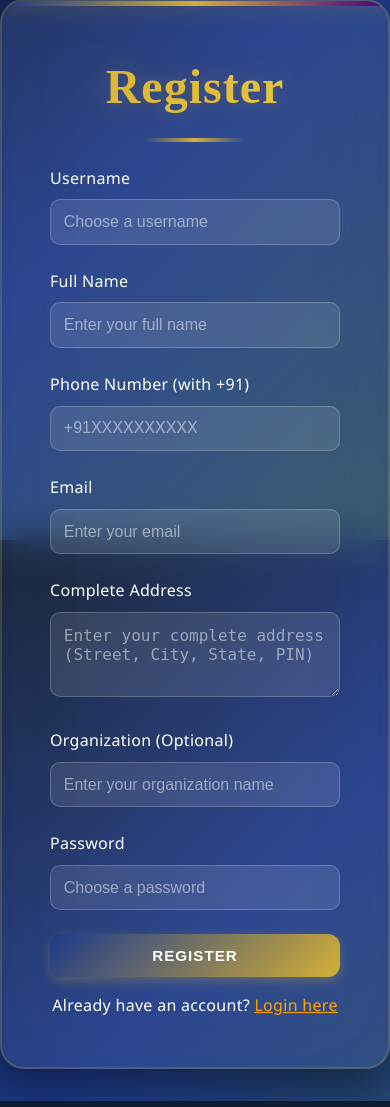
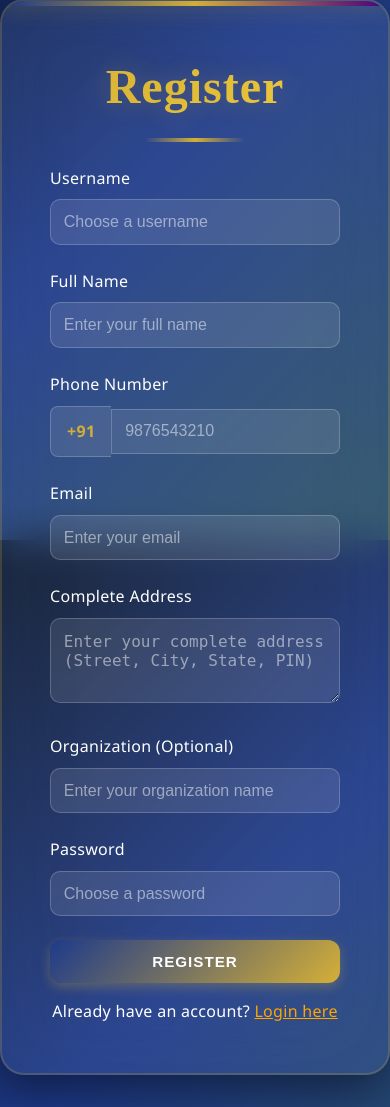
Before and after one commit to mohammedhuzaif17/national_scaffolding, a Flask app: page /register in a window 390 px wide. Shown: the part 304-1411 px from the top of the page. Run offline with Flask 3, Linux system fonts and the light colour scheme.

Commit message:
Improve phone number validation for user registration
Update the registration form and backend logic to enforce strict Indian phone number formatting, ensuring users enter only 10 digits starting with 6, 7, 8, or 9, and automatically prepend the +91 country code.

Replit-Commit-Author: Agent
Replit-Commit-Session-Id: e7853045-e7b3-46d5-8c9b-db49a2a366db
Replit-Commit-Checkpoint-Type: full_checkpoint
Replit-Commit-Event-Id: b153ec9a-5cfc-4929-90a0-e83688292ba4
Replit-Commit-Screenshot-Url: https://storage.googleapis.com/screenshot-production-us-central1/ca2a645e-8279-43dd-ae64-75aee164e925/e7853045-e7b3-46d5-8c9b-db49a2a366db/fDzhmQF

```diff
--- a/app.py
+++ b/app.py
@@ -281,14 +281,15 @@ def register():
         organization = request.form.get('organization')
         password = request.form.get('password')
 
-        if not phone or not phone.startswith('+91') or len(phone) != 13:
-            flash('Phone number must start with +91 and have 10 digits (e.g., +919876543210)', 'error')
+        if not phone or not phone.isdigit() or len(phone) != 10:
+            flash('Phone number must be exactly 10 digits', 'error')
             return redirect(url_for('register'))
 
-        phone_digits = phone[3:]
-        if not phone_digits.isdigit():
-            flash('Phone number must contain only digits after +91', 'error')
+        if phone[0] not in ['6', '7', '8', '9']:
+            flash('Phone number must start with 6, 7, 8, or 9', 'error')
             return redirect(url_for('register'))
+
+        phone = '+91' + phone
 
         if User.query.filter_by(username=username).first():
             flash('Username already exists', 'error')
--- a/templates/register.html
+++ b/templates/register.html
@@ -15,8 +15,11 @@
             <input type="text" id="full_name" name="full_name" required placeholder="Enter your full name">
         </div>
         <div class="form-group">
-            <label for="phone">Phone Number (with +91)</label>
-            <input type="tel" id="phone" name="phone" required placeholder="+91XXXXXXXXXX" pattern="\+91[0-9]{10}" maxlength="13" title="Please enter phone number with +91 followed by 10 digits">
+            <label for="phone">Phone Number</label>
+            <div style="display: flex; align-items: center; gap: 0;">
+                <span style="background: rgba(255, 255, 255, 0.1); padding: 0.75rem 1rem; border-radius: 8px 0 0 8px; color: #d4af37; font-weight: bold; border: 1px solid rgba(255, 255, 255, 0.2); border-right: none;">+91</span>
+                <input type="tel" id="phone" name="phone" required placeholder="9876543210" pattern="[6-9][0-9]{9}" maxlength="10" title="Please enter 10 digit mobile number starting with 6, 7, 8, or 9" style="border-radius: 0 8px 8px 0; flex: 1;">
+            </div>
         </div>
         <div class="form-group">
             <label for="email">Email</label>
```
Also changed, not shown: replit.md (+1 -1 lines).
